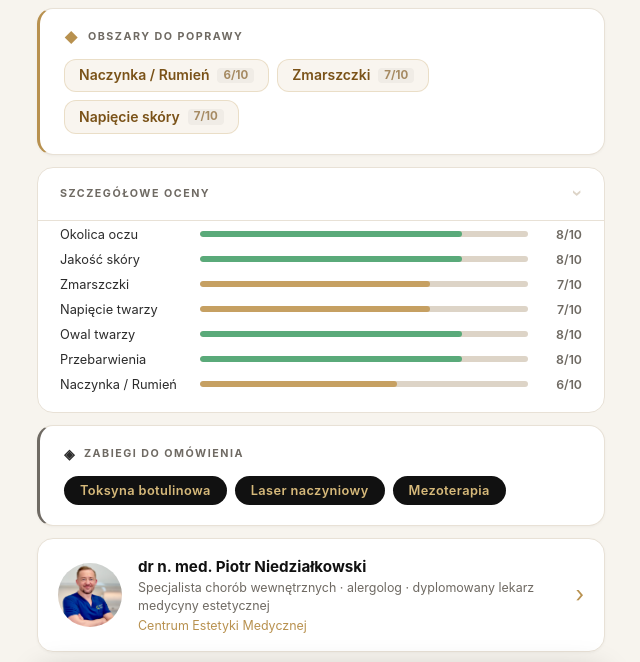
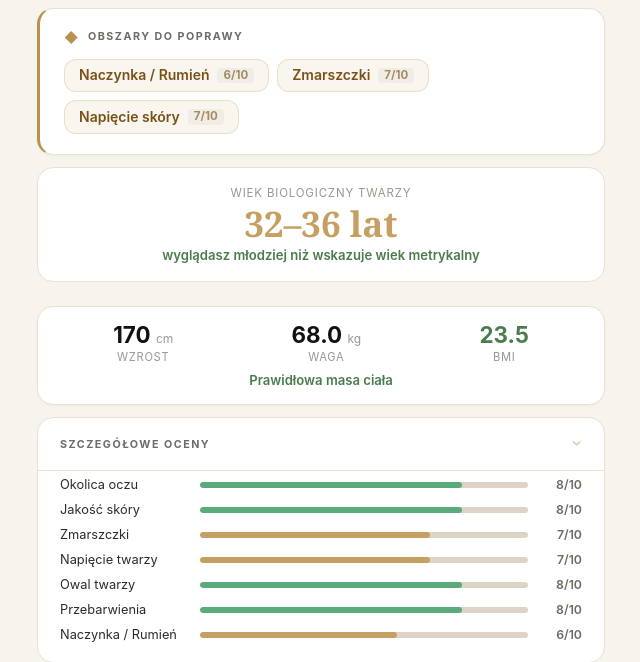
Before and after one commit to PiotrMD/face-analysis, a Flask app: page /demo in a window 1280 px wide. Shown: the part 521-1183 px from the top of the page, without its empty margins (319-959 px from the left). Run offline with Flask 3, Linux system fonts and the light colour scheme; some libraries are stand-ins or nearby versions.

Commit message:
Show height, weight and BMI in results report; update demo data
app.py reads user_height/user_weight, computes BMI server-side,
injects into result dict. results.html shows a 3-column tile
(Wzrost / Waga / BMI) with color-coded WHO classification.
demo_data.py now includes bio age and body metrics for preview.

Co-Authored-By: Claude Sonnet 4.6 <noreply@anthropic.com>

```diff
--- a/app.py
+++ b/app.py
@@ -259,6 +259,23 @@ def _analyze_inner():
     except (ValueError, TypeError):
         pass
 
+    # Read optional height / weight and compute BMI
+    user_height = None
+    user_weight = None
+    user_bmi = None
+    try:
+        h_raw = request.form.get('user_height', '').strip()
+        w_raw = request.form.get('user_weight', '').strip()
+        if h_raw and w_raw:
+            h = float(h_raw)
+            w = float(w_raw)
+            if 100 <= h <= 250 and 20 <= w <= 300:
+                user_height = int(h)
+                user_weight = round(w, 1)
+                user_bmi = round(w / ((h / 100) ** 2), 1)
+    except (ValueError, TypeError):
+        pass
+
     cached = results_storage.get(token)
     if cached and not force:
         print(f"[CACHE HIT] token={token}")
@@ -296,6 +313,11 @@ def _analyze_inner():
     if analysis_result is None:
         Analysis.save_result(token, None, error="OpenAI call failed")
         return jsonify({"success": False, "error": "Analiza nie powiodła się. Spróbuj ponownie."}), 500
+
+    # Inject body metrics into result
+    if user_height: analysis_result['user_height'] = user_height
+    if user_weight: analysis_result['user_weight'] = user_weight
+    if user_bmi:    analysis_result['user_bmi']    = user_bmi
 
     # ── STEP 6: Store ────────────────────────────────────────────────────────
     Analysis.save_result(token, analysis_result)
--- a/demo_data.py
+++ b/demo_data.py
@@ -38,4 +38,10 @@ DEMO_RESULT = {
     },
     "health_note": "Pamiętaj, że regularne stosowanie filtra SPF 50+ to podstawa ochrony przed fotostarzeniem.",
     "lang": "pl",
+    "biological_age_min": 32,
+    "biological_age_max": 36,
+    "user_age": 40,
+    "user_height": 170,
+    "user_weight": 68.0,
+    "user_bmi": 23.5,
 }
--- a/static/style.css
+++ b/static/style.css
@@ -3829,6 +3829,25 @@ a.contact-row__value:hover { text-decoration: underline; }
 .res-bio-age__delta--good    { color: #4a7c4e; }
 .res-bio-age__delta--concern { color: var(--danger-acc); }
 
+/* BMI card in results */
+.res-bmi-card { padding: 16px 20px; }
+.res-bmi-card__row {
+    display: flex;
+    justify-content: space-around;
+    gap: 8px;
+    margin-bottom: 8px;
+}
+.res-bmi-card__item { text-align: center; }
+.res-bmi-card__val {
+    font-size: 1.4rem;
+    font-weight: 700;
+    color: #111;
+    line-height: 1.1;
+}
+.res-bmi-card__unit { font-size: .75rem; font-weight: 400; color: var(--ink-4); }
+.res-bmi-card__lbl  { font-size: .7rem; color: var(--ink-4); margin-top: 3px; text-transform: uppercase; letter-spacing: .06em; }
+.res-bmi-card__desc { text-align: center; font-size: .82rem; font-weight: 600; }
+
 /* ── Bio inputs (age / height / weight / BMI) ── */
 .bio-inputs {
     margin-bottom: 16px;
--- a/templates/results.html
+++ b/templates/results.html
@@ -151,6 +151,44 @@
                     </div>
                     {% endif %}
                 {% endif %}
+            </div>
+            {% endif %}
+
+            <!-- ── BMI ── -->
+            {% if result.user_bmi %}
+            {% set bmi = result.user_bmi %}
+            {% if bmi < 18.5 %}
+                {% set bmi_color = '#6b8cba' %}
+                {% set bmi_label = 'Niedowaga' if lang == 'pl' else 'Underweight' %}
+            {% elif bmi < 25 %}
+                {% set bmi_color = '#4a7c4e' %}
+                {% set bmi_label = 'Prawidłowa masa ciała' if lang == 'pl' else 'Normal weight' %}
+            {% elif bmi < 30 %}
+                {% set bmi_color = '#b8860b' %}
+                {% set bmi_label = 'Nadwaga' if lang == 'pl' else 'Overweight' %}
+            {% elif bmi < 35 %}
+                {% set bmi_color = '#c25a00' %}
+                {% set bmi_label = 'Otyłość I stopnia' if lang == 'pl' else 'Obesity class I' %}
+            {% else %}
+                {% set bmi_color = '#b91c1c' %}
+                {% set bmi_label = 'Otyłość II/III stopnia' if lang == 'pl' else 'Obesity class II/III' %}
+            {% endif %}
+            <div class="res-card res-bmi-card">
+                <div class="res-bmi-card__row">
+                    <div class="res-bmi-card__item">
+                        <div class="res-bmi-card__val">{{ result.user_height }} <span class="res-bmi-card__unit">cm</span></div>
+                        <div class="res-bmi-card__lbl">{% if lang == 'en' %}Height{% else %}Wzrost{% endif %}</div>
+                    </div>
+                    <div class="res-bmi-card__item">
+                        <div class="res-bmi-card__val">{{ result.user_weight }} <span class="res-bmi-card__unit">kg</span></div>
+                        <div class="res-bmi-card__lbl">{% if lang == 'en' %}Weight{% else %}Waga{% endif %}</div>
+                    </div>
+                    <div class="res-bmi-card__item">
+                        <div class="res-bmi-card__val" style="color:{{ bmi_color }};">{{ result.user_bmi }}</div>
+                        <div class="res-bmi-card__lbl">BMI</div>
+                    </div>
+                </div>
+                <div class="res-bmi-card__desc" style="color:{{ bmi_color }};">{{ bmi_label }}</div>
             </div>
             {% endif %}
 
```
